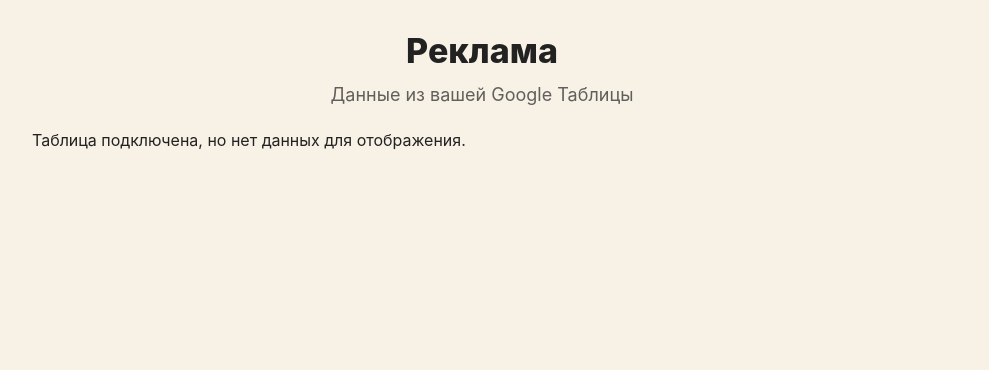
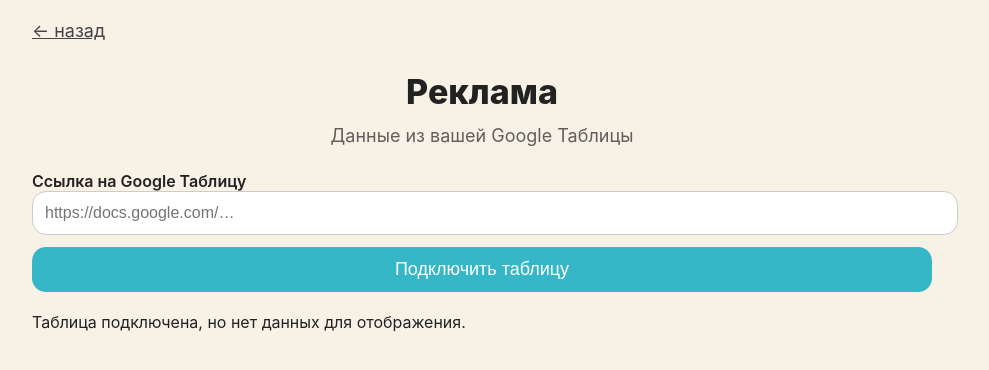
Before and after one commit to georg34523-boop/gastro-mind-miniapp, a Next.js app: page /marketing/ads in a window 1280 px wide. Shown: the top 370 px of the page, without its empty margins (158-1147 px from the left). Built offline with nearby package versions, Linux system fonts and the light colour scheme.

Commit message:
Update ads.js

```diff
--- a/pages/marketing/ads.js
+++ b/pages/marketing/ads.js
@@ -1,80 +1,93 @@
 import { useState, useEffect } from "react";
 
-export default function AdsPage() {
-  const [csvData, setCsvData] = useState([]);
-  const [loading, setLoading] = useState(true);
+export default function Ads() {
+  const [sheetUrl, setSheetUrl] = useState("");
+  const [data, setData] = useState(null);
 
+  // Загружаем сохранённую ссылку
   useEffect(() => {
-    // Читаем сохранённый URL таблицы из localStorage
-    const sheetUrl = localStorage.getItem("sheetUrl");
-
-    if (!sheetUrl) {
-      setLoading(false);
-      return;
+    const saved = localStorage.getItem("adsSheetUrl");
+    if (saved) {
+      setSheetUrl(saved);
+      fetchData(saved);
     }
-
-    async function loadData() {
-      try {
-        const res = await fetch(`/api/sheets?url=${encodeURIComponent(sheetUrl)}`);
-        const data = await res.json();
-
-        const parsed = parseCsv(data.csv);
-        setCsvData(parsed);
-      } catch (e) {
-        console.error("Ошибка загрузки таблицы:", e);
-      }
-      setLoading(false);
-    }
-
-    loadData();
   }, []);
 
-  // CSV → JSON
-  function parseCsv(csv) {
-    const rows = csv.split("\n").map(r => r.split(","));
-    const headers = rows[0];
+  // Получение данных из API
+  async function fetchData(url) {
+    try {
+      const res = await fetch(`/api/sheets?url=${encodeURIComponent(url)}`);
+      const json = await res.json();
+      console.log("sheet data:", json);
 
-    return rows.slice(1).map(row =>
-      Object.fromEntries(headers.map((h, i) => [h.trim(), row[i]?.trim()]))
-    );
+      if (json.values && json.values.length > 1) {
+        setData(json.values);
+      } else {
+        setData([]);
+      }
+    } catch (e) {
+      console.error(e);
+      setData([]);
+    }
+  }
+
+  function saveUrl() {
+    localStorage.setItem("adsSheetUrl", sheetUrl);
+    fetchData(sheetUrl);
   }
 
   return (
     <div className="app-container">
 
+      {/* кнопка НАЗАД */}
+      <a href="/marketing" className="back-btn">← назад</a>
+
       <h1 className="title">Реклама</h1>
       <p className="subtitle">Данные из вашей Google Таблицы</p>
 
-      {loading && <p>Загрузка...</p>}
+      {/* Ввод ссылки */}
+      <div className="input-block">
+        <label className="input-label">Ссылка на Google Таблицу</label>
+        <input
+          className="url-input"
+          type="text"
+          placeholder="https://docs.google.com/…"
+          value={sheetUrl}
+          onChange={(e) => setSheetUrl(e.target.value)}
+        />
+        <button className="save-btn" onClick={saveUrl}>Подключить таблицу</button>
+      </div>
 
-      {!loading && csvData.length === 0 && (
-        <p>Таблица подключена, но нет данных для отображения.</p>
-      )}
+      {/* Таблица */}
+      {data && data.length > 0 ? (
+        <div className="table-container">
+          <table className="data-table">
 
-      {/* Выводим таблицу */}
-      <div className="table-container">
-        {csvData.length > 0 && (
-          <table className="data-table">
             <thead>
               <tr>
-                {Object.keys(csvData[0]).map((col, i) => (
-                  <th key={i}>{col}</th>
+                {data[0].map((h, i) => (
+                  <th key={i}>{h}</th>
                 ))}
               </tr>
             </thead>
 
             <tbody>
-              {csvData.map((row, i) => (
+              {data.slice(1).map((row, i) => (
                 <tr key={i}>
-                  {Object.values(row).map((cell, j) => (
+                  {row.map((cell, j) => (
                     <td key={j}>{cell}</td>
                   ))}
                 </tr>
               ))}
             </tbody>
+
           </table>
-        )}
-      </div>
+        </div>
+      ) : (
+        <p style={{ marginTop: 20 }}>
+          Таблица подключена, но нет данных для отображения.
+        </p>
+      )}
     </div>
   );
 }
```
